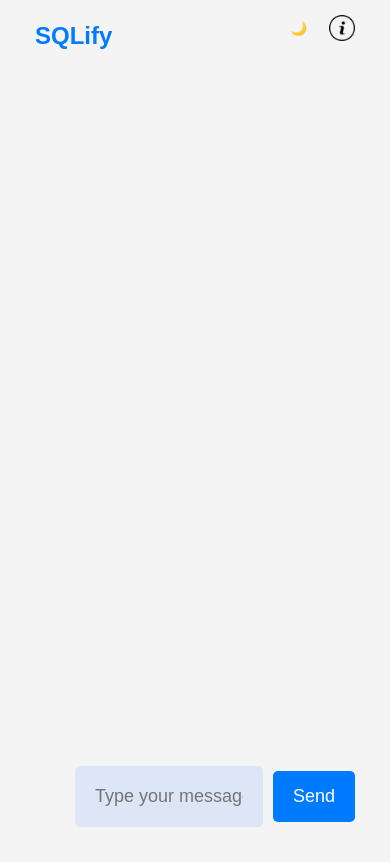
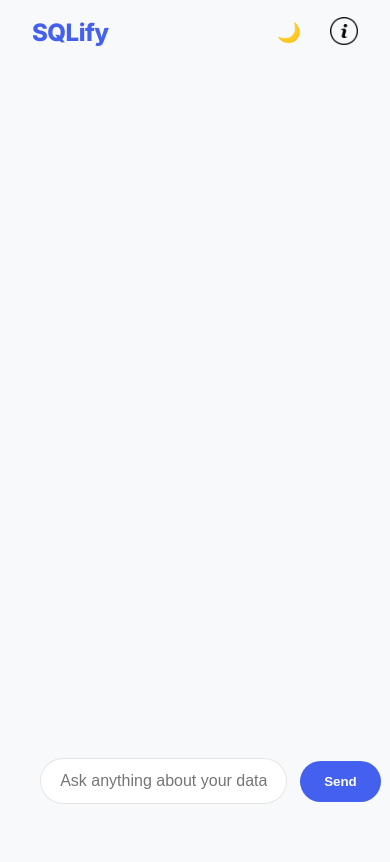
Before and after one commit to akgaur12/Text2SQL_Bot, a Flask app: page / in a window 390 px wide. After the commit the page ends 804 px from the top, so only its background shows below. Run offline with Flask 3, Linux system fonts and the light colour scheme; some libraries are stand-ins or nearby versions.

Commit message:
feat: modernize UI with responsive design and dark mode robustness
- **Responsive Layout**: Replaced the fixed 1200px width with a flexible container that scales seamlessly from mobile to desktop.
- **Improved Header**: Unified the header structure across all pages, grouping the theme toggle and navigation icons in the upper right corner.
- **Zero-Flicker Dark Mode**: Implemented a hardened anti-flicker strategy using a high-priority blocking script and CSS opacity guards to ensure a 100% dark background from the first frame.
- **Modernized JavaScript**: Switched to the Fetch API for reliable communication, implemented localStorage theme persistence, and added loading states (spinners) for better user feedback.
- **Enhanced Styling**: Integrated the 'Inter' font via Google Fonts, improved table readability with horizontal scrolling, and refined the dark mode color tokens.
- **Functional Fixes**: Resolved inconsistent 'Enter' key behavior for sending messages and sanitized navigation paths using relative URLs.

```diff
--- a/static/script.js
+++ b/static/script.js
@@ -1,58 +1,78 @@
-document.addEventListener("DOMContentLoaded", function() {
-    var userInput = document.getElementById("user-input");
-    var sendButton = document.getElementById("send-button");
+document.addEventListener("DOMContentLoaded", function () {
+    const userInput = document.getElementById("user-input");
+    const sendButton = document.getElementById("send-button");
+    const toggleThemeBtn = document.getElementById("toggleTheme");
+
+    // Initialize Theme
+    const savedTheme = localStorage.getItem("theme") || "light";
+    document.documentElement.classList.add(savedTheme + "-mode");
+    updateThemeUI(savedTheme === "dark");
 
     if (sendButton) {
         sendButton.addEventListener("click", sendMessage);
-    } else {
-        console.error("send-button not found in the document.");
     }
 
     if (userInput) {
-        userInput.addEventListener("keydown", function(event) {
+        userInput.addEventListener("keydown", function (event) {
             if (event.key === "Enter" && !event.shiftKey) {
                 event.preventDefault();
                 sendMessage();
             }
         });
-    } else {
-        console.error("user-input not found in the document.");
+    }
+
+    if (toggleThemeBtn) {
+        toggleThemeBtn.addEventListener("click", toggleTheme);
     }
 });
 
-function sendMessage() {
-    var userInput = document.getElementById("user-input");
-    var chatBox = document.getElementById("chat-box");
-    var message = userInput.value.trim();
+async function sendMessage() {
+    const userInput = document.getElementById("user-input");
+    const sendButton = document.getElementById("send-button");
+    const chatBox = document.getElementById("chat-box");
+    const message = userInput.value.trim();
 
-    if (message === "") return;
+    if (message === "" || sendButton.classList.contains("loading")) return;
 
+    // UI State: Loading
     appendMessage("user", message);
     userInput.value = "";
+    setLoading(true);
 
-    var xhr = new XMLHttpRequest();
-    xhr.open("POST", "http://127.0.0.1:5001/run_api", true);
-    xhr.setRequestHeader("Content-Type", "application/json");
+    try {
+        const response = await fetch("/run_api", {
+            method: "POST",
+            headers: {
+                "Content-Type": "application/json"
+            },
+            body: JSON.stringify({ query: message })
+        });
 
-    xhr.onreadystatechange = function () {
-        if (xhr.readyState === 4 && xhr.status === 200) {
-            var data = JSON.parse(xhr.responseText);
-            appendMessage("bot", data.result.message, true); // Set markdown = true for bot responses
-        } else if (xhr.readyState === 4) {
-            appendMessage("bot", "Error connecting to chatbot server.");
+        if (!response.ok) {
+            throw new Error(`Server responded with ${response.status}`);
         }
-    };
 
-    xhr.send(JSON.stringify({ query: message }));
+        const data = await response.json();
+        if (data.status === "success") {
+            appendMessage("bot", data.result.message, true);
+        } else {
+            throw new Error(data.message || "Unknown error");
+        }
+    } catch (error) {
+        console.error("Chat Error:", error);
+        appendMessage("bot", "Sorry, I encountered an error connecting to the server. Please try again later.");
+    } finally {
+        setLoading(false);
+    }
 }
 
 function appendMessage(sender, message, markdown = false) {
-    var chatBox = document.getElementById("chat-box");
-    var messageElement;
+    const chatBox = document.getElementById("chat-box");
+    let messageElement;
 
     if (markdown && sender === "bot") {
         messageElement = document.createElement("md-block");
-        messageElement.innerText = message; // md-block automatically renders Markdown
+        messageElement.textContent = message;
     } else {
         messageElement = document.createElement("div");
         messageElement.innerHTML = message.replace(/\n/g, "<br>");
@@ -60,25 +80,48 @@ function appendMessage(sender, message, markdown = false) {
 
     messageElement.classList.add("chat-message", sender === "user" ? "user-message" : "bot-message");
     chatBox.appendChild(messageElement);
-    chatBox.scrollTop = chatBox.scrollHeight;
+    chatBox.scrollTo({
+        top: chatBox.scrollHeight,
+        behavior: 'smooth'
+    });
 }
 
-function darkThemeFunction() {
-    var element = document.body;
-    element.classList.toggle("dark-mode");
+function setLoading(isLoading) {
+    const sendButton = document.getElementById("send-button");
+    const userInput = document.getElementById("user-input");
 
-    var button = document.getElementById("toggleTheme");
-    var logo = document.querySelector(".logo");
-
-    // Get light and dark logo paths from the data attributes
-    var lightLogo = logo.getAttribute("data-light");
-    var darkLogo = logo.getAttribute("data-dark");
-
-    if (element.classList.contains("dark-mode")) {
-        button.innerHTML = "☀️"; // Change to sun icon
-        logo.src = darkLogo; // Switch to dark mode logo
+    if (isLoading) {
+        sendButton.classList.add("loading");
+        sendButton.disabled = true;
+        userInput.disabled = true;
     } else {
-        button.innerHTML = "🌙"; // Change to moon icon
-        logo.src = lightLogo; // Switch to light mode logo
+        sendButton.classList.remove("loading");
+        sendButton.disabled = false;
+        userInput.disabled = false;
+        userInput.focus();
     }
 }
+
+function toggleTheme() {
+    const html = document.documentElement;
+    const isDark = html.classList.contains("dark-mode");
+    const newTheme = isDark ? "light" : "dark";
+
+    html.classList.remove("light-mode", "dark-mode");
+    html.classList.add(newTheme + "-mode");
+    localStorage.setItem("theme", newTheme);
+    updateThemeUI(!isDark);
+}
+
+function updateThemeUI(isDark) {
+    const button = document.getElementById("toggleTheme");
+    const logo = document.querySelector(".logo");
+
+    if (button) button.innerHTML = isDark ? "☀️" : "🌙";
+
+    if (logo) {
+        const lightLogo = logo.getAttribute("data-light");
+        const darkLogo = logo.getAttribute("data-dark");
+        logo.src = isDark ? darkLogo : lightLogo;
+    }
+}
--- a/static/style.css
+++ b/static/style.css
@@ -1,151 +1,288 @@
-body {
-    font-family: Arial, sans-serif;
-    background-color: #f4f4f4;
+:root {
+    --primary-color: #4361ee;
+    --primary-hover: #3a56d4;
+    --bg-light: #f8f9fa;
+    --bg-dark: #1a1c2c;
+    --chat-bg-light: #ffffff;
+    --chat-bg-dark: #2d304a;
+    --user-msg-bg: #4361ee;
+    --user-msg-text: #ffffff;
+    --bot-msg-bg-light: #e9ecef;
+    --bot-msg-bg-dark: #3f4265;
+    --text-light: #212529;
+    --text-dark: #f8f9fa;
+    --input-bg-light: #ffffff;
+    --input-bg-dark: #3f4265;
+    --transition: all 0.3s ease;
+}
+
+* {
+    box-sizing: border-box;
     margin: 0;
     padding: 0;
-    display: flex;
-    justify-content: center;
-    align-items: center;
-    height: 100vh;
 }
 
-h1 {
-    position: absolute;
-    top: -4px;
-    left: 15px;
-    font-size: 24px;
-    font-weight: bold;
-    color: #007bff;
-    /* background-color: #007bff; */
-    padding: 10px 20px;
-    border-radius: 8px;
-    /* box-shadow: 2px 2px 5px rgba(0, 0, 0, 0.2); */
+/* Base Styles & Anti-Flicker */
+body,
+html {
+    font-family: 'Inter', -apple-system, BlinkMacSystemFont, "Segoe UI", Roboto, sans-serif;
+    background-color: var(--bg-light);
+    color: var(--text-light);
+    height: 100vh;
+    display: flex;
+    flex-direction: column;
+    transition: var(--transition);
+    opacity: 0;
+    /* Hide by default to prevent flicker */
 }
 
+/* Show content once theme is determined */
+html.dark-mode body,
+html.light-mode body,
+html.dark-mode,
+html.light-mode {
+    opacity: 1;
+}
+
+.dark-mode body,
+.dark-mode {
+    background-color: var(--bg-dark);
+    color: var(--text-dark);
+}
 
 header {
     display: flex;
     align-items: center;
     justify-content: space-between;
-    padding: 10px 20px;
+    padding: 1rem 2rem;
+    background: transparent;
+    z-index: 10;
+}
+
+.header-left {
+    display: flex;
+    align-items: center;
+    gap: 1rem;
+}
+
+h1 {
+    font-size: 1.5rem;
+    font-weight: 800;
+    color: var(--primary-color);
+    letter-spacing: -0.5px;
+}
+
+.dark-mode h1 {
+    color: var(--text-dark);
+}
+
+.header-actions {
+    display: flex;
+    align-items: center;
+    gap: 1.5rem;
 }
 
 .logo {
-    width: 26px; /* Adjust size as needed */
-    height: auto;
-    margin-right: 10px;
-    position: absolute;
-    top: 15px;
-    right: 25px;
+    width: 28px;
+    height: 28px;
     cursor: pointer;
+    transition: transform 0.2s;
 }
 
+.logo:hover {
+    transform: scale(1.1);
+}
 
-.darkModeButton{
-    position: absolute;
+.darkModeButton {
     background: none;
-    top: 20px;
-    right: 77px;
     border: none;
     cursor: pointer;
+    font-size: 1.2rem;
+    padding: 5px;
+    border-radius: 50%;
+    transition: background 0.2s;
 }
 
-.dark-mode {
-    background-color: #2D3250;
-    color: #f4f4f4;
+.darkModeButton:hover {
+    background: rgba(0, 0, 0, 0.05);
 }
 
-.dark-mode .bot-message{
-    align-self: flex-start;
-    background: #424769;
-}
-
-.dark-mode h1 {
-    color: #f4f4f4;
-}
-
-.dark-mode .chat-message {
-    background: #535C91;
-    color: #f4f4f4;
+.dark-mode .darkModeButton:hover {
+    background: rgba(255, 255, 255, 0.1);
 }
 
 .chat-container {
-    width: 1200px;
-    height: 840px;
-    max-width: 100%;
-    /* background: white; */
-    border-radius: 10px;
-    /* box-shadow: 0px 0px 10px rgba(0, 0, 0, 0.1); */
+    flex: 1;
+    width: 100%;
+    max-width: 1000px;
+    margin: 0 auto;
     display: flex;
     flex-direction: column;
+    padding: 1rem;
     overflow: hidden;
-    padding: 20px;
 }
-
-
 
 .chat-box {
     flex: 1;
-    height: 85%;
     overflow-y: auto;
-    padding: 15px;
+    padding: 1rem;
     display: flex;
     flex-direction: column;
-    scrollbar-width: none; /* Hide scrollbar for Firefox */
-    -ms-overflow-style: none; /* Hide scrollbar for Internet Explorer and Edge */
+    gap: 1rem;
+    scrollbar-width: thin;
+    scrollbar-color: rgba(0, 0, 0, 0.1) transparent;
+}
+
+.dark-mode .chat-box {
+    scrollbar-color: rgba(255, 255, 255, 0.1) transparent;
 }
 
 .chat-box::-webkit-scrollbar {
-    display: none; /* Hide scrollbar for Chrome, Safari, and Opera */
+    width: 6px;
+}
+
+.chat-box::-webkit-scrollbar-thumb {
+    background-color: rgba(0, 0, 0, 0.1);
+    border-radius: 10px;
 }
 
 .chat-message {
-    padding: 12px;
-    border-radius: 10px;
-    margin-bottom: 12px;
-    max-width: 80%;
+    padding: 0.8rem 1.2rem;
+    border-radius: 1.2rem;
+    max-width: 85%;
+    line-height: 1.5;
+    animation: fadeIn 0.3s ease;
+    word-wrap: break-word;
+}
+
+@keyframes fadeIn {
+    from {
+        opacity: 0;
+        transform: translateY(10px);
+    }
+
+    to {
+        opacity: 1;
+        transform: translateY(0);
+    }
 }
 
 .user-message {
     align-self: flex-end;
-    background: #b0bbfa;
-    color: black;
+    background: var(--user-msg-bg);
+    color: var(--user-msg-text);
+    border-bottom-right-radius: 0.2rem;
 }
 
 .bot-message {
     align-self: flex-start;
-    background: #e0e0e0;
+    background: var(--bot-msg-bg-light);
+    color: var(--text-light);
+    border-bottom-left-radius: 0.2rem;
+}
+
+.dark-mode .bot-message {
+    background: var(--bot-msg-bg-dark);
+    color: var(--text-dark);
+}
+
+/* Markdown Table Handling */
+.bot-message table {
+    border-collapse: collapse;
+    width: 100%;
+    margin-top: 10px;
+    display: block;
+    overflow-x: auto;
+    border-radius: 8px;
+    background: rgba(255, 255, 255, 0.05);
+}
+
+.bot-message th,
+.bot-message td {
+    border: 1px solid rgba(0, 0, 0, 0.1);
+    padding: 8px 12px;
+    text-align: left;
+}
+
+.dark-mode .bot-message th,
+.dark-mode .bot-message td {
+    border: 1px solid rgba(255, 255, 255, 0.1);
+}
+
+.bot-message th {
+    background: rgba(0, 0, 0, 0.05);
 }
 
 .chat-input-container {
+    padding: 1.5rem;
     display: flex;
+    gap: 0.8rem;
     align-items: center;
-    justify-content: center;
-    /* border-top: 1px solid #ddd; */
-    padding: 15px;
 }
 
-input {
+#user-input {
     flex: 1;
-    padding: 20px;
-    border: none;
-    border-radius: 5px;
+    padding: 0.8rem 1.2rem;
+    border: 1px solid rgba(0, 0, 0, 0.1);
+    border-radius: 1.5rem;
     outline: none;
-    font-size: 18px;
-    width: 88%;
-    margin-right: 10px;
-    background: #dce6f6;}
+    font-size: 1rem;
+    transition: var(--transition);
+    background: var(--input-bg-light);
+}
+
+.dark-mode #user-input {
+    background: var(--input-bg-dark);
+    border-color: rgba(255, 255, 255, 0.1);
+    color: white;
+}
+
+#user-input:focus {
+    border-color: var(--primary-color);
+    box-shadow: 0 0 0 3px rgba(67, 97, 238, 0.1);
+}
 
 .sendButton {
-    background: #007bff;
+    background: var(--primary-color);
     color: white;
     border: none;
-    padding: 15px 20px;
-    border-radius: 5px;
+    padding: 0.8rem 1.5rem;
+    border-radius: 1.5rem;
     cursor: pointer;
-    font-size: 18px;
+    font-weight: 600;
+    transition: var(--transition);
 }
 
 .sendButton:hover {
-    background: #069b15;
+    background: var(--primary-hover);
+    transform: translateY(-1px);
 }
+
+.sendButton:active {
+    transform: translateY(0);
+}
+
+/* Spinner Styles */
+.spinner {
+    display: none;
+    width: 20px;
+    height: 20px;
+    border: 3px solid rgba(255, 255, 255, 0.3);
+    border-radius: 50%;
+    border-top-color: white;
+    animation: spin 1s linear infinite;
+}
+
+@keyframes spin {
+    to {
+        transform: rotate(360deg);
+    }
+}
+
+.loading .spinner {
+    display: inline-block;
+}
+
+.loading .button-text {
+    display: none;
+}
--- a/templates/index.html
+++ b/templates/index.html
@@ -1,35 +1,53 @@
 <!DOCTYPE html>
 <html lang="en">
+
 <head>
     <meta charset="UTF-8">
     <meta name="viewport" content="width=device-width, initial-scale=1.0">
-    <title>SQLify</title>
+    <title>SQLify | Text to SQL</title>
+    <!-- Anti-flicker script -->
+    <script>
+        (function () {
+            const theme = localStorage.getItem('theme') || 'light';
+            document.documentElement.classList.add(theme + '-mode');
+        })();
+    </script>
     <link rel="stylesheet" href="{{ url_for('static', filename='style.css') }}">
-    <script src="https://kit.fontawesome.com/a076d05399.js" crossorigin="anonymous"></script>  <!-- FontAwesome for icons -->
+    <link rel="preconnect" href="https://fonts.googleapis.com">
+    <link rel="preconnect" href="https://fonts.gstatic.com" crossorigin>
+    <link href="https://fonts.googleapis.com/css2?family=Inter:wght@400;600;800&display=swap" rel="stylesheet">
     <script type="module" src="https://md-block.verou.me/md-block.js"></script>
 </head>
+
 <body>
     <header>
-        <h1>SQLify</h1>
-        <button onclick="darkThemeFunction()" class="darkModeButton" id="toggleTheme">🌙</button>
-        <a href="{{ url_for('about') }}">
-            <img src="{{ url_for('static', filename='info_light.png') }}"
-                 alt="SQLify Logo"
-                 class="logo"
-                 data-light="{{ url_for('static', filename='info_light.png') }}"
-                 data-dark="{{ url_for('static', filename='info_dark.png') }}">
-        </a>
-
+        <div class="header-left">
+            <h1>SQLify</h1>
+        </div>
+        <div class="header-actions">
+            <button class="darkModeButton" id="toggleTheme" title="Toggle Theme">🌙</button>
+            <a href="{{ url_for('about') }}" title="About SQLify">
+                <img src="{{ url_for('static', filename='info_light.png') }}" alt="Info" class="logo"
+                    data-light="{{ url_for('static', filename='info_light.png') }}"
+                    data-dark="{{ url_for('static', filename='info_dark.png') }}">
+            </a>
+        </div>
     </header>
 
     <div class="chat-container">
-        <div id="chat-box" class="chat-box"></div>
+        <div id="chat-box" class="chat-box">
+            <!-- Messages will appear here -->
+        </div>
         <div class="chat-input-container">
-            <input type="text" id="user-input" placeholder="Type your message...">
-            <button class="sendButton" id="send-button">Send</button>
+            <input type="text" id="user-input" placeholder="Ask anything about your data..." autocomplete="off">
+            <button class="sendButton" id="send-button">
+                <span class="button-text">Send</span>
+                <div class="spinner"></div>
+            </button>
         </div>
     </div>
 
     <script src="{{ url_for('static', filename='script.js') }}"></script>
 </body>
+
 </html>
```
Also changed, not shown: static/about.css (+39 -33 lines), templates/about.html (+30 -13 lines).
